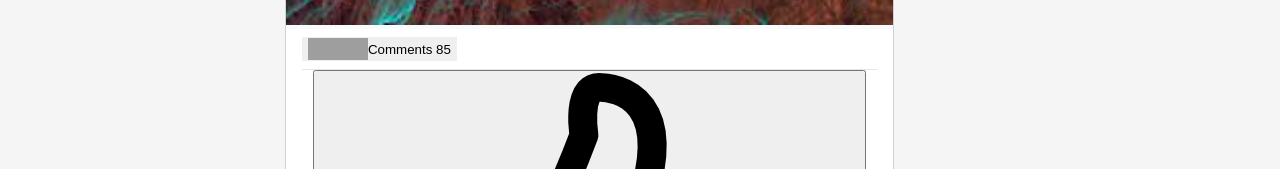
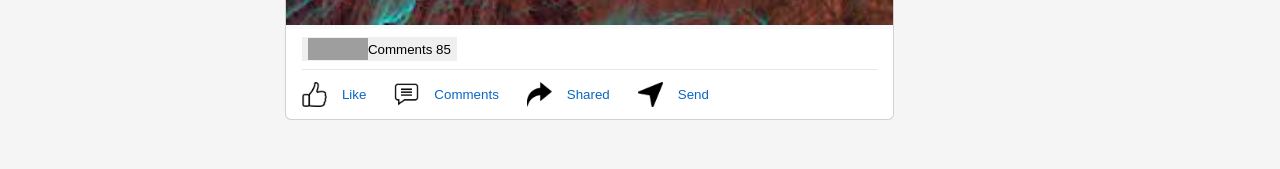
Before and after one commit to Parvin-Gasimli/Linkedin-Clone, a React (Create React App) app in the folder linkedin/: page /home in a window 1280 px wide. Shown: the part 698-867 px from the top of the page. Built offline with nearby package versions, Linux system fonts and the light colour scheme; grey boxes are pictures that could not be loaded.

Commit message:
React Redux

```diff
--- a/linkedin/src/Components/Main.js
+++ b/linkedin/src/Components/Main.js
@@ -58,6 +58,7 @@ const Main = () => {
               </button>
             </li>
           </SocialCounts>
+          <SocialIcons>
             <button>
               <img src="/images/like.png" />
               <span>Like</span>
@@ -74,6 +75,7 @@ const Main = () => {
               <img src="/images/compass.png" />
               <span>Send</span>
             </button>
+          </SocialIcons>
         </Article>
       </div>
     </Container>
@@ -245,3 +247,33 @@ const SocialCounts = styled.ul`
     }
   }
 `;
+const SocialIcons = styled.div`
+  align-items: center;
+  display: flex;
+  justify-content: flex-start;
+  margin: 0;
+  min-height: 40px;
+  padding: 4px 8px;
+  button{
+    display: inline-flex;
+    align-items: center;
+    border: none;
+    padding: 8px;
+    color: #0a66c2;
+    margin-right: 12px;
+    background-color: transparent;
+    img{
+      width: 25px;
+      margin-right: 7px;
+    }
+
+    @media(min-width:768px){
+   span{
+    margin-left: 8px;
+
+   }
+
+
+    }
+  }
+`;
```
Lines whose indentation alone changed are shown as unchanged.
